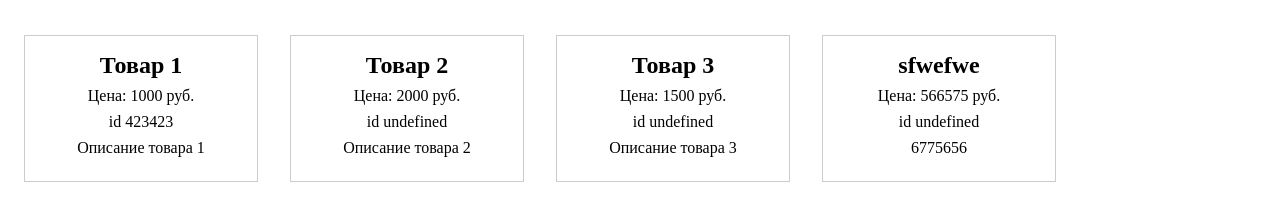
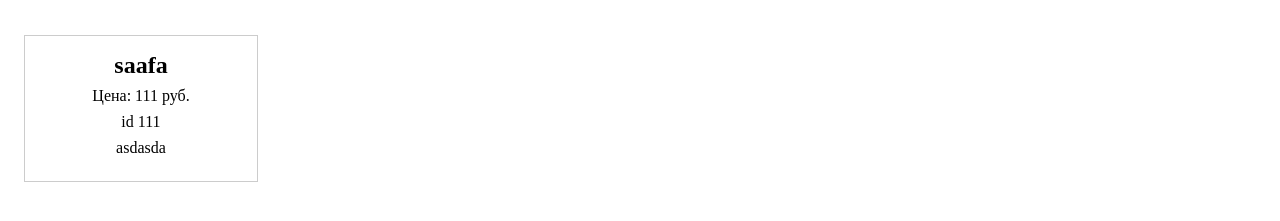
Before and after one commit to nomercyzzz/front_backend_practice_5_6, a plain HTML site: page index.html in a window 1280 px wide. Shown: the part 61-282 px from the top of the page. Drawn offline with Linux system fonts and the light colour scheme.

```diff
--- a/xxx.json
+++ b/xxx.json
@@ -1,23 +1,8 @@
 [
   {
-    "id": "423423",
-    "name": "Товар 1",
-    "price": 1000,
-    "description": "Описание товара 1"
-  },
-  {
-    "name": "Товар 2",
-    "price": 2000,
-    "description": "Описание товара 2"
-  },
-  {
-    "name": "Товар 3",
-    "price": 1500,
-    "description": "Описание товара 3"
-  },
-  {
-    "name": "sfwefwe",
-    "price": 566575,
-    "description": "6775656"
+    "id": 111,
+    "name": "saafa",
+    "price": 111,
+    "description": "asdasda"
   }
 ]
```
Also changed, not shown: adminggg/admin.html (+3 -3 lines), graphql_development/server.js (+19 -7 lines).
